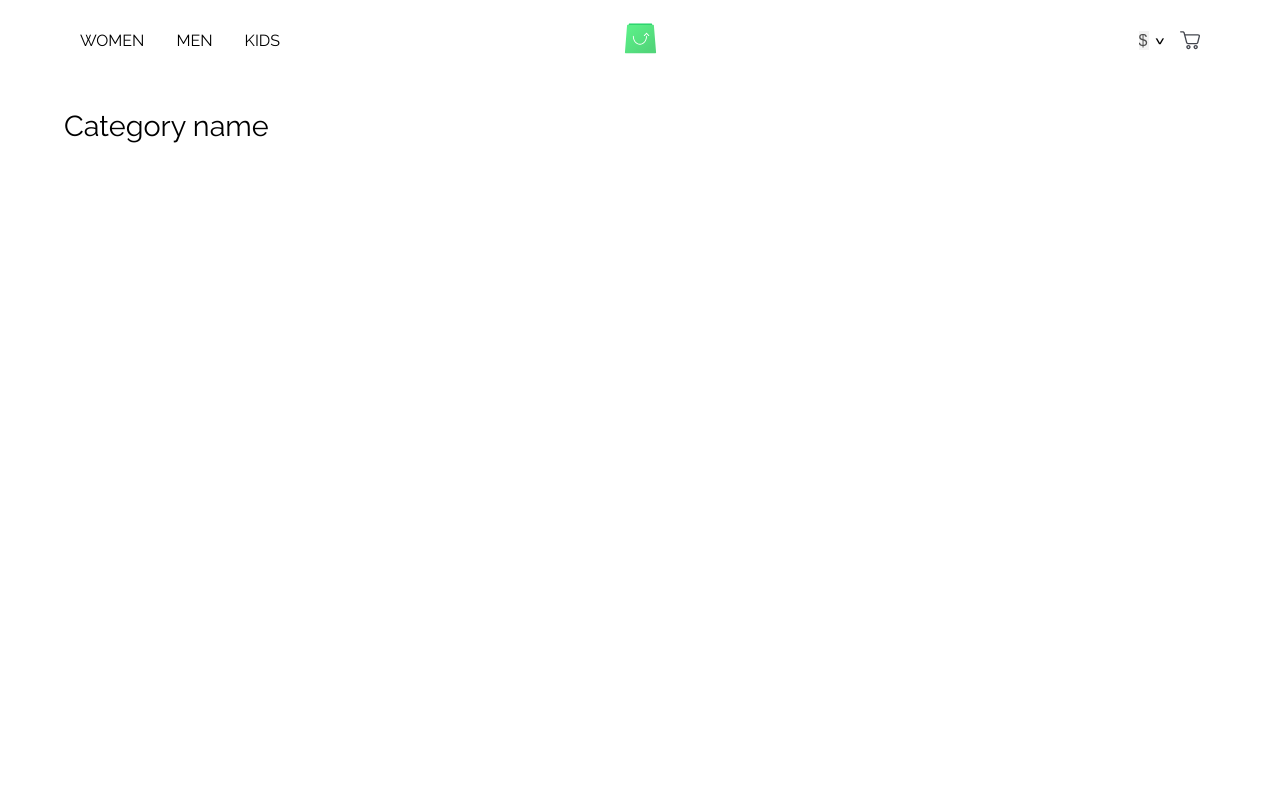
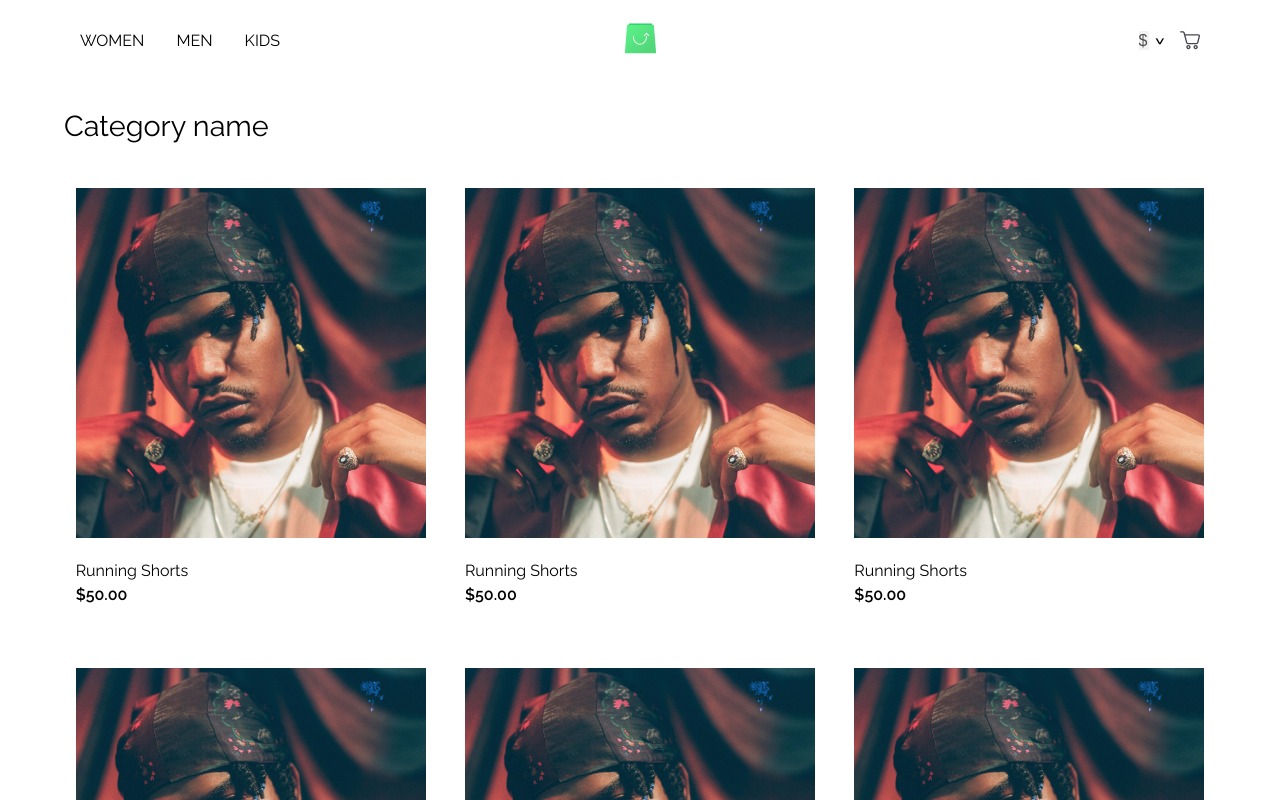
Before and after one commit to tochibedford/scandiwebjunior, a React (Create React App) app: page / in a window 1280 px wide. Shown: the top 800 px of the page. Built offline with nearby package versions, Linux system fonts and the light colour scheme.

Commit message:
🍗🍗fleshed the Product.js, added "add to cart"

```diff
--- a/src/Components/Product.js
+++ b/src/Components/Product.js
@@ -1,10 +1,56 @@
-import { Component } from 'react'
+import { Component, createRef } from 'react'
+import cart from '../images/cart.svg'
+import productImage from '../images/Smino.jpg'
 
 export default class Product extends Component{
+    constructor(props){
+        super(props);
+
+        this.addToCartRef = createRef()
+        this.handleMouseOver = this.handleMouseOver.bind(this)
+        this.handleMouseLeave = this.handleMouseLeave.bind(this)
+        this.state = {
+            showAddToCart: false
+        }
+    }
+
+    handleMouseOver(){
+        this.addToCartRef.current.style.opacity = 1;
+        this.setState(prevState=>{
+            return(
+                {
+                    showAddToCart: true
+                }
+            )
+        })
+    }
+
+    handleMouseLeave(){
+        this.addToCartRef.current.style.opacity = 0;
+        this.setState(prevState=>{
+            return(
+                {
+                    showAddToCart: true
+                }
+            )
+        })
+    }
+
 
     render(){
         return(
-            <div className="product"></div>
+            <div className="product" onMouseOver={this.handleMouseOver} onMouseLeave={this.handleMouseLeave}>
+                <div className="productImageContainer">
+                    <img className="productImage" src={productImage} alt="product" />
+                    <div className="addToCartImageContainer" ref={this.addToCartRef}>
+                        <img className="addToCartImage" src={cart} alt="add to cart" />
+                    </div>
+                </div>
+                <div className="productInfo">
+                    <div className="productName">Running Shorts</div>
+                    <div className="productPrice">$50.00</div>
+                </div>
+            </div>
         )
     }
 }
--- a/src/index.css
+++ b/src/index.css
@@ -3,6 +3,7 @@
 *{
   margin: 0px;
   padding: 0px;
+  transition: all 0.5s;
 }
 :root{
   --background: #fff;
@@ -159,6 +160,7 @@ body {
   display: flex;
   flex-direction: column;
   justify-content: space-between;
+  z-index: 100;
 }
 
 .dropDownOption {
@@ -203,12 +205,59 @@ body {
 
 .product{
   background: #fff;
-  height: 400px;
+  height: max-content;
   width: 350px;
   cursor: pointer;
   /* border: 1px solid black; */
+  display: flex;
+  flex-direction: column;
+  justify-content: center;
+  align-items: center;
+  padding: 1em;
 }
 
 .product:hover{
   box-shadow: 0 4px 35px #a8acb042;
 }
+
+.productImageContainer{
+  width: 100%;
+  height: 75%;
+  position: relative;
+}
+
+.productImage{
+  object-fit: cover;
+  width: 100%;
+
+}
+
+.productInfo{
+  /* background: red; */
+  width: 100%;
+  margin-top: 1.2em;
+}
+
+.productPrice{
+  margin-top: 0.3em;
+  font-weight: 600;
+}
+
+.addToCartImageContainer{
+  background-color: #5ECE7B;
+  display: flex;
+  justify-content: center;
+  align-items: center;
+  border-radius: 50%;
+  width: 50px;
+  height: 50px;
+  position: absolute;
+  bottom: -20px;
+  right: 15px;
+  opacity: 0;
+  transition: opacity 0.3s;
+}
+
+.addToCartImage{
+  filter: invert() brightness(200%);
+}
```
Also changed, not shown: src/images/Smino.jpg (added).
